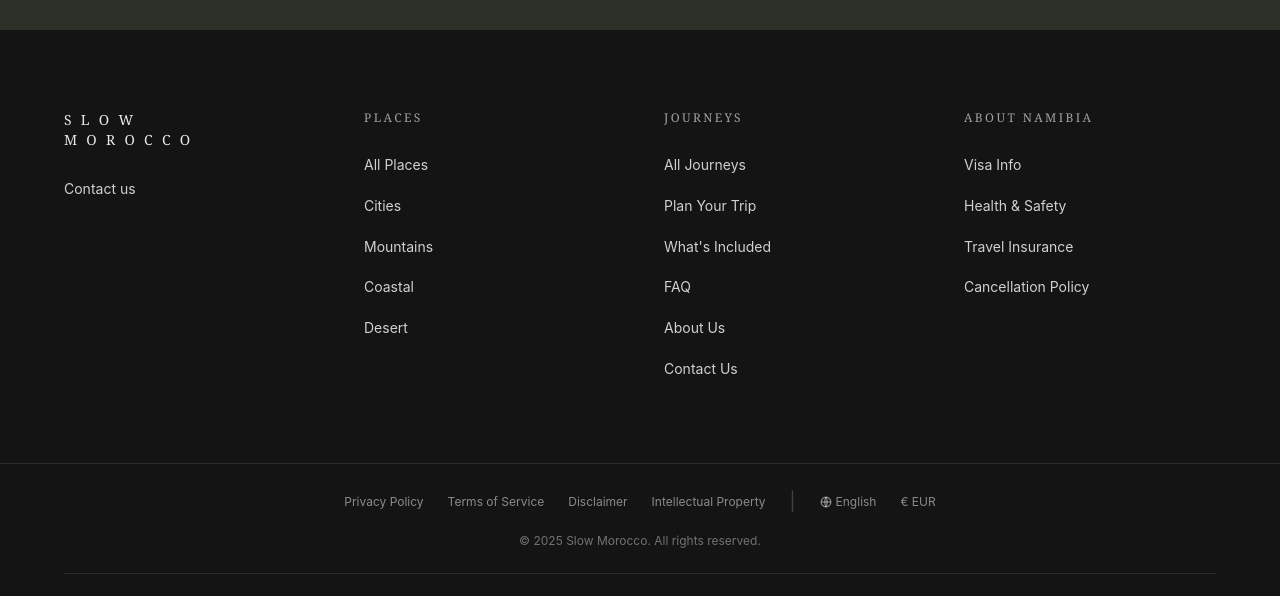
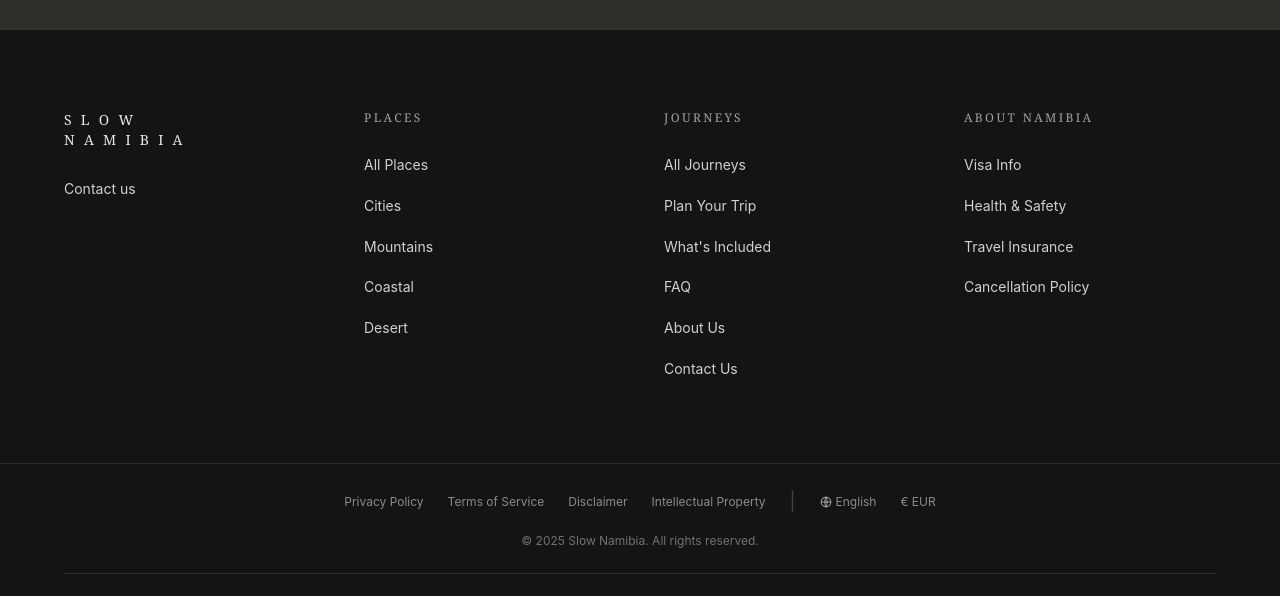
Before and after one commit to indigoandlavender/slow-namibia, a Next.js app: page /client/login in a window 1280 px wide. Shown: the part 1400-1996 px from the top of the page. Built offline with nearby package versions, Linux system fonts and the light colour scheme.

Commit message:
Add files via upload

```diff
--- a/components/Footer.tsx
+++ b/components/Footer.tsx
@@ -69,12 +69,12 @@
   parentBrand?: string; // For "Powered by" - only moons and microsites
 }
 
-// Slow Morocco is a Planet (commercial)
+// Slow Namibia is a Planet (commercial)
 const siteConfig: SiteConfig = {
-  siteId: "slow-morocco",
+  siteId: "slow-namibia",
   siteType: "planet",
   siteCategory: "commercial",
-  brandName: "Slow Morocco",
+  brandName: "Slow Namibia",
   // No parentBrand - planets are the parent
 };
 
@@ -113,7 +113,7 @@
 const defaultFooterData: FooterData = {
   newsletter: {
     backgroundImage: "",
-    title: "Notes from Morocco",
+    title: "Notes from Namibia",
     description: "Quiet. Irregular. Real.",
   },
   columns: [
@@ -140,12 +140,13 @@
     },
     {
       number: 3,
-      title: "Journeys",
+      title: "Explore",
       links: [
-        { order: 1, label: "All Journeys", href: "/journeys", type: "link" },
-        { order: 2, label: "Plan Your Trip", href: "/plan-your-trip", type: "link" },
-        { order: 3, label: "What's Included", href: "/whats-included", type: "link" },
-        { order: 4, label: "FAQ", href: "/faq", type: "link" },
+        { order: 1, label: "Journeys", href: "/journeys", type: "link" },
+        { order: 2, label: "Stories", href: "/stories", type: "link" },
+        { order: 3, label: "Places", href: "/places", type: "link" },
+        { order: 4, label: "Plan Your Trip", href: "/plan-your-trip", type: "link" },
+        { order: 5, label: "What's Included", href: "/whats-included", type: "link" },
       ],
     },
     {
@@ -314,7 +315,7 @@
                         S L O W
                       </span>
                       <span className="font-serif text-sm tracking-[0.2em] text-white/90 block">
-                        M O R O C C O
+                        N A M I B I A
                       </span>
                     </div>
                   ) : (
```
